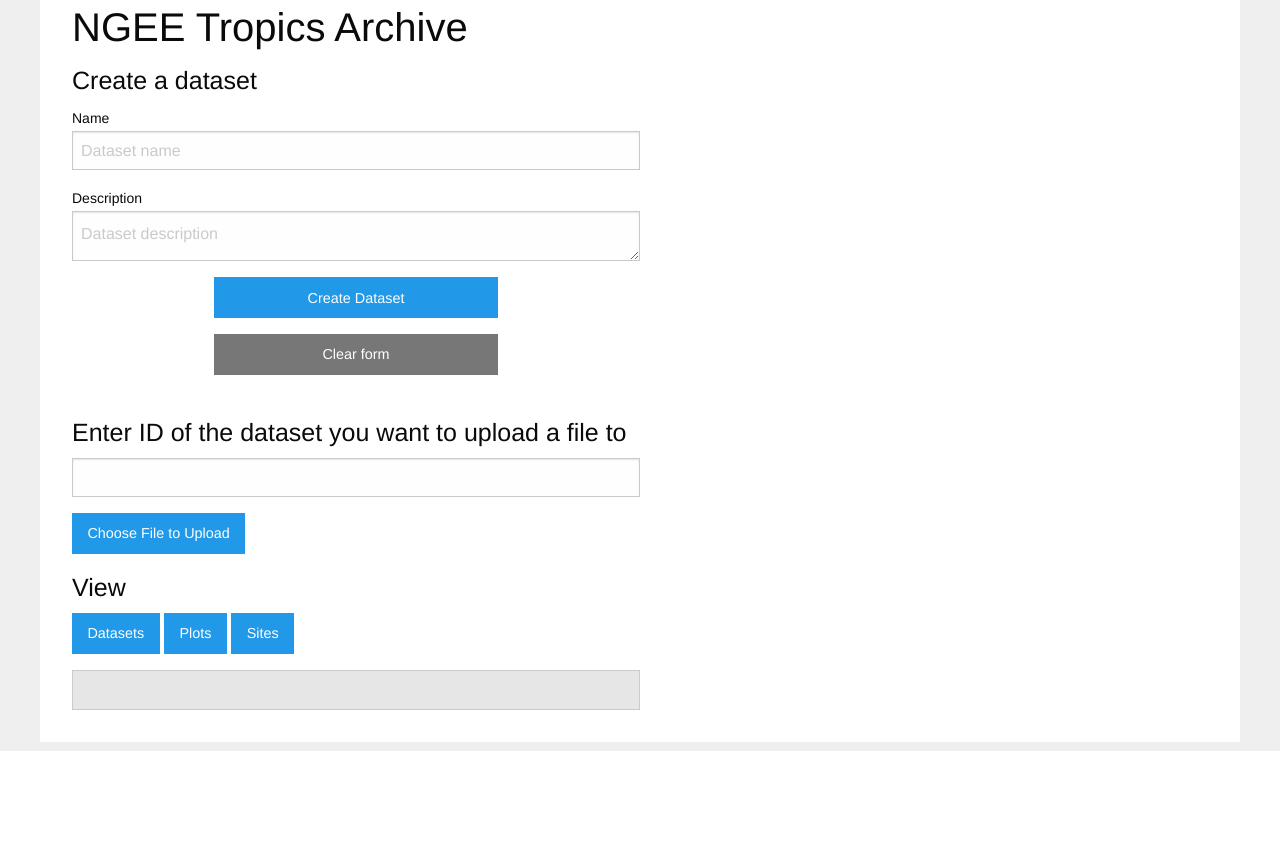
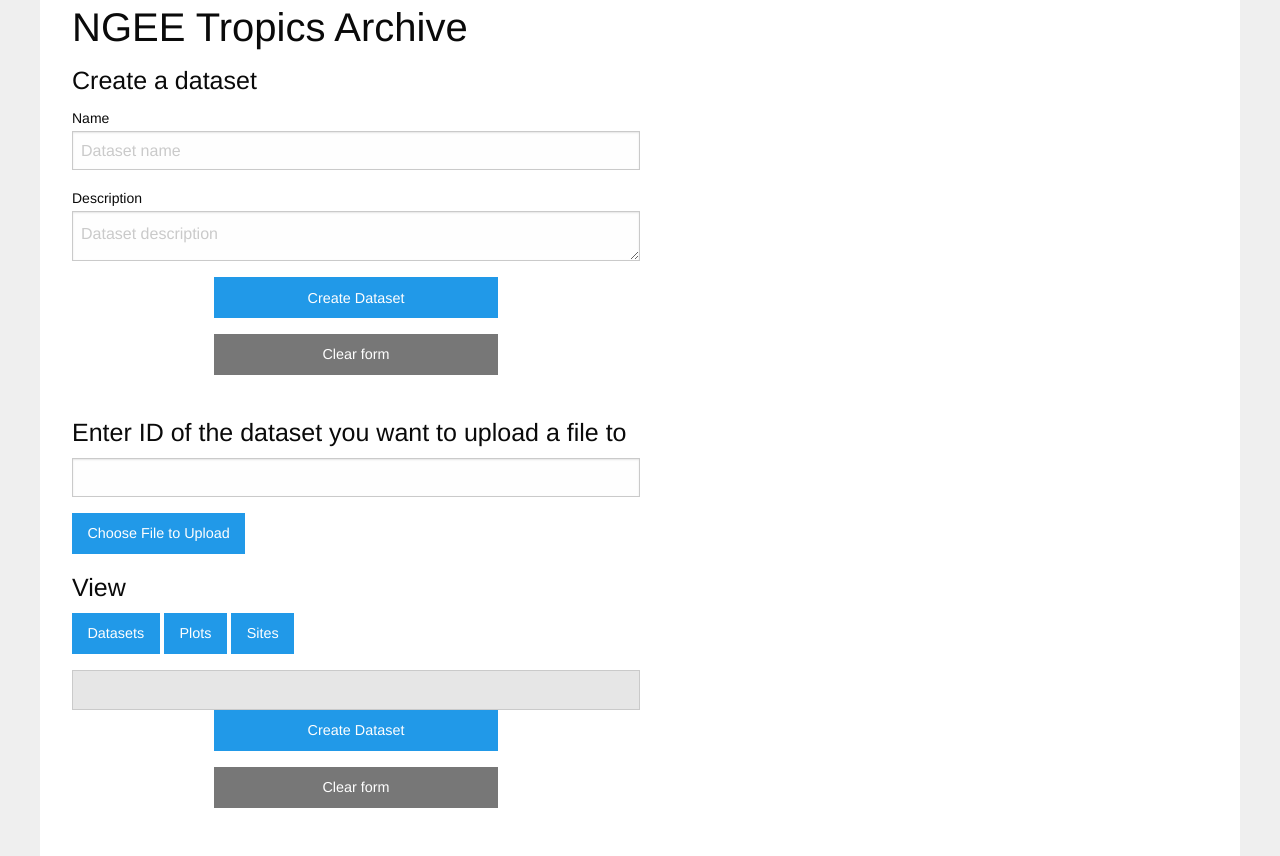
Before and after one commit to NGEET/ngt-archive, a Django app: page / in a window 1280 px wide. Shown: the part 49-905 px from the top of the page. Before the commit the page ends 800 px from the top, so only its background shows below. Run offline with Django 3.2, Linux system fonts and the light colour scheme; the visitor is signed in with stand-in values (Sample User, id 1); parts of the project's set-up code (start-up, migrations or seed data) failed here and were passed over.

Commit message:
[#52] Start laying out create and edit forms

```diff
--- a/ui/static/js/app.js
+++ b/ui/static/js/app.js
@@ -21,10 +21,6 @@
     if($('.js-auth').attr('data-auth') == 'false') {
         window.location = 'api/api-auth/login/?next=/';
     }
-
-    $('.js-template.date').datepicker({
-        dateFormat: "yy-mm-dd"
-    });
 
     /*$.when(getDataSets()).then(function(data) {
         console.log(data);
@@ -223,7 +219,20 @@
     })
 
     $('body').on('click', '.js-create-dataset', function() {
-        $.when(createDataset($('.js-dataset-name').val(), $('.js-dataset-desc').val())).done(function(status) {
+        var submissionObj = {};
+
+        $('.js-edit-form .js-param').each(function() {
+            var param = $(this).attr('data-param');
+            $(this).find('textarea, input[type="text"], select').each(function() {
+                if($(this).val().trim()) {
+                    submissionObj[param] = $(this).val().trim();
+                }
+            });
+        });
+
+        console.log(submissionObj);
+
+        $.when(createDataset(submissionObj)).done(function(status) {
             if(status) {
                 alert('Dataset successfully created.');
             }
@@ -234,6 +243,10 @@
             $('.js-clear-form').trigger('click');
         });
 
+    });
+
+    $('body').on('click', '.js-edit-dataset-btn', function() {
+        //$('')
     });
 
     $('body').on('click', '.js-create-contact', function() {
@@ -258,14 +271,18 @@
 
                 $('.js-datasets').append('Name: ' + (data[i].name ? data[i].name : 'NA') + '<br>')
                                 .append('Description: ' + (data[i].description ? data[i].description : 'NA') + '<br>')
-                                .append('<button class="js-view-dataset button" data-id="' + data[i].dataSetId + '" data-index="' + i + '">View</button>' + '<br><br>');
+                                .append('<button class="js-view-dataset button" data-url="' + data[i].url + '" data-index="' + i + '">View</button>')
+                                .append('&nbsp;' + '<button class="js-delete-dataset button" data-url="' + data[i].url + '" data-index="' + i + '">Delete</button>' + '<br><br>');
             }
         });
     });
 
     $('body').on('click', '.js-view-dataset', function() {
         var index = $(this).attr('data-index');
+        var url = $(this).attr('data-url');
 
+        $.when(getDataSets(url)).done(function(datasetObj) {
+            //console.log(data);
             $('#myModal #modalTitle').html('')
                                     .html(dataObj.datasets[index]['name']);
             $('#myModal .js-modal-body').html('');
@@ -274,15 +291,15 @@
                 //inputString += 'Name: ' + '<input type="text" class="js-dataset-name" value="' + dataObj.datasets[index]['name'] + '">' + '<br>';
                 //inputString += 'Description: ' + '<textarea class="js-dataset-desc">' + dataObj.datasets[index]['description'] + '</textarea>';
 
-            for(var prop in dataObj.datasets[index]) {
-                if(dataObj.datasets[index][prop] == null) {
+                for(var prop in datasetObj) {
+                    /*if(datasetObj[prop] == null || !datasetObj[prop]) {
                         inputString += '<div class="js-attr"><span class="js-attr-name ' + prop + '">' + prop + '</span><br>' + '<textarea class="' + prop + ' js-attr-val">' + '</textarea>' + '</div>';
                         $('#myModal .js-modal-body').append('<b>' + prop + '</b>: ' + '' + '<br>');
                     }
 
                     else if(typeof dataObj.datasets[index][prop] == 'object') {
 
-                    var substring = '<b>' + prop + '</b>:<br>';
+                        var substring = '<b class="js-param-name">' + prop + '</b>:<br>';
                         inputString += '<div class="js-attr"><span class="js-attr-name ' + prop + '">' + prop + '</span><br>';
                         for(var subprop in dataObj.datasets[index][prop]) {
                             if(dataObj.datasets[index][prop][subprop] == null) {
@@ -299,7 +316,7 @@
                     else {
                         inputString += '<div class="js-attr"><span class="js-attr-name ' + prop + '">' + prop + '</span><br>' + '<textarea class="' + prop + ' js-attr-val">' + dataObj.datasets[index][prop] + '</textarea>' + '</div>';
                         $('#myModal .js-modal-body').append('<b>' + prop + '</b>: ' + dataObj.datasets[index][prop] + '<br>');
-                }
+                    }*/
                 }
 
 
@@ -308,6 +325,7 @@
                                         .attr('data-id', dataObj.datasets[index]['dataSetId']);
             //}
             popup.open();
+        });
 
     });
 
@@ -376,10 +394,12 @@
         }*/
         if(templates[templateType][param].read_only) {
             paramHTML = $('<input type="hidden">').addClass(param + (templates[templateType][param].required ? "required" : "") + ' js-param')
-                                                .val(templates[templateType][param].value);
+                                                .val(templates[templateType][param].value)
+                                                .attr('data-param', param);
         }
         else {
-            paramHTML = $('<div class="js-param ' + (templates[templateType][param].required ? 'required' : '') + ' param"></div>').addClass(param );
+            paramHTML = $('<div class="js-param ' + (templates[templateType][param].required ? 'required' : '') + ' param"></div>').addClass(param)
+                        .attr('data-param', param);
             var label = templates[templateType][param].label;
             if(templates[templateType][param].required) {
                 label += '<i class="required">*</i>';
@@ -391,16 +411,19 @@
                 if(templates[templateType][param].max_length) {
                     tag.attr('maxlength', templates[templateType][param].max_length);
                 }
+                tag.removeClass('js-template').addClass('js-input');
                 paramHTML.append(tag);
                 break;
 
                 case "date":
                 var tag = $('.js-template' + '.' + templates[templateType][param].type).clone();
+                tag.removeClass('js-template').addClass('js-input');
                 paramHTML.append(tag);
                 break;
 
                 case "datetime":
                 var tag = $('.js-template' + '.' + templates[templateType][param].type).clone();
+                tag.removeClass('js-template').addClass('js-input');
                 paramHTML.append(tag);
                 break;
 
@@ -412,11 +435,12 @@
                                                 .html(templates[templateType][param].choices[choice].display_name);
                     tag.append(option);
                 }
+                tag.removeClass('js-template').addClass('js-input');
                 paramHTML.append(tag);
                 break;
 
                 default:
-                var tag = $('<textarea/>')
+                var tag = $('<textarea/>').addClass('js-input');
                 paramHTML.append(tag);
                 break;
             }
@@ -425,7 +449,10 @@
 
         $(formHTML).append(paramHTML);
     }
-    $('.js-edit-form').append(formHTML);
+    $('.js-edit-form').prepend(formHTML);
+    $('.js-input.date').datepicker({
+        dateFormat: "yy-mm-dd"
+    });
 }
 
 function getCookie(name) {
@@ -444,10 +471,8 @@
     return cookieValue;
 }
 
-function createDataset(name, desc) {
+function createDataset(submissionObj) {
     var deferObj = jQuery.Deferred();
-    var data = { name: name,
-        description: desc };
     var csrftoken = getCookie('csrftoken');
 
     $.ajaxSetup({
@@ -465,7 +490,7 @@
         },
         url: "api/v1/datasets/",
         dataType: "json",
-        data: JSON.stringify(data),
+        data: JSON.stringify(submissionObj),
         success: function(data) {
             deferObj.resolve(data);
         },
@@ -658,11 +683,11 @@
     return deferObj.promise();
 }
 
-function getDataSets() {
+function getDataSets(url) {
     var deferObj = jQuery.Deferred();
     $.ajax({
         method: "GET",
-        url: "api/v1/datasets/",
+        url: (url ? url : "api/v1/datasets/"),
         dataType: "json",
         success: function(data) {
             deferObj.resolve(data);
--- a/ui/static/sass/style.scss
+++ b/ui/static/sass/style.scss
@@ -17,6 +17,16 @@
             position: absolute;
             top: 5px;
             right: 12px;
+        }
+
+        .edit-btn {
+            position: absolute;
+            top: 16px;
+            right: 50px;
+        }
+
+        textarea {
+            min-height: 80px;
         }
     }
 
--- a/ui/static/stylesheets/style.css
+++ b/ui/static/stylesheets/style.css
@@ -21,19 +21,29 @@
   top: 5px;
   right: 12px;
 }
-/* line 24, ../sass/style.scss */
+/* line 22, ../sass/style.scss */
+body #myModal .edit-btn {
+  position: absolute;
+  top: 16px;
+  right: 50px;
+}
+/* line 28, ../sass/style.scss */
+body #myModal textarea {
+  min-height: 80px;
+}
+/* line 34, ../sass/style.scss */
 body main article {
   background-color: #fff;
   max-width: 1200px;
   margin: 0 auto !important;
   padding: 0 32px 32px;
 }
-/* line 30, ../sass/style.scss */
+/* line 40, ../sass/style.scss */
 body main article code {
   display: block;
   min-height: 40px;
 }
-/* line 36, ../sass/style.scss */
+/* line 46, ../sass/style.scss */
 body main nav.menu {
   max-width: 1200px;
   margin: 0 auto;
@@ -42,16 +52,16 @@
   color: white;
   padding: 0 20px;
 }
-/* line 44, ../sass/style.scss */
+/* line 54, ../sass/style.scss */
 body main nav.menu .user {
   margin-right: 32px;
   font-weight: 600;
 }
-/* line 49, ../sass/style.scss */
+/* line 59, ../sass/style.scss */
 body main nav.menu a {
   color: white;
 }
-/* line 52, ../sass/style.scss */
+/* line 62, ../sass/style.scss */
 body main nav.menu a:hover {
   color: white;
 }
--- a/ui/templates/ui/index.html
+++ b/ui/templates/ui/index.html
@@ -11,6 +11,9 @@
         <script type="text/javascript" src="static/js/foundation.js"></script>
         <!--script type="text/javascript" src="static/js/foundation.reveal.js"></script-->
         <script type="text/javascript" src="static/js/what-input.js"></script>
+        <link rel="stylesheet" type="text/css" href="static/js/jquery-ui/jquery-ui.css">
+        <link rel="stylesheet" type="text/css" href="static/js/jquery-ui/jquery-ui.theme.css">
+        <link rel="stylesheet" type="text/css" href="static/js/jquery-ui/jquery-ui.structure.css">
     </head>
     <body>
 
@@ -98,9 +101,13 @@
 
                 </section>
 
-                <div class="js-edit-form dataset">
-
-                </div>
+                <form class="js-edit-form dataset small-12 medium-6">
+                    <div class="small-12 text-center">
+                        <button type="button" class="button small-10 medium-6 js-create-dataset">Create Dataset</button>
+                        <button type="button" class="button small-10 medium-6 js-edit-dataset hide">Save</button>
+                        <input type="reset" class="button secondary small-10 medium-6 js-clear-form" value="Clear form">
+                    </div>
+                </form>
                 <div class="js-data-templates hide">
                     <textarea class="js-template string"></textarea>
                     <input type="checkbox" class="boolean js-template" name="">
@@ -109,6 +116,7 @@
                     <input type="text" class="js-template datetime" name="">
                     <select class="js-template reference_list"></select>
                     <input type="text" class="js-template searchable" name="">
+
                 </div>
             </article>
             <div class="reveal-modal-bg" style="display: none"></div>
@@ -117,7 +125,7 @@
               <section class="js-modal-body modal-body">
 
               </section>
-
+              <button class="button edit-btn js-edit-dataset-btn">Edit</button>
               <a class="close-reveal-modal js-close-modal" aria-label="Close">&#215;</a>
             </div>
 
```
Lines whose indentation alone changed are shown as unchanged.
